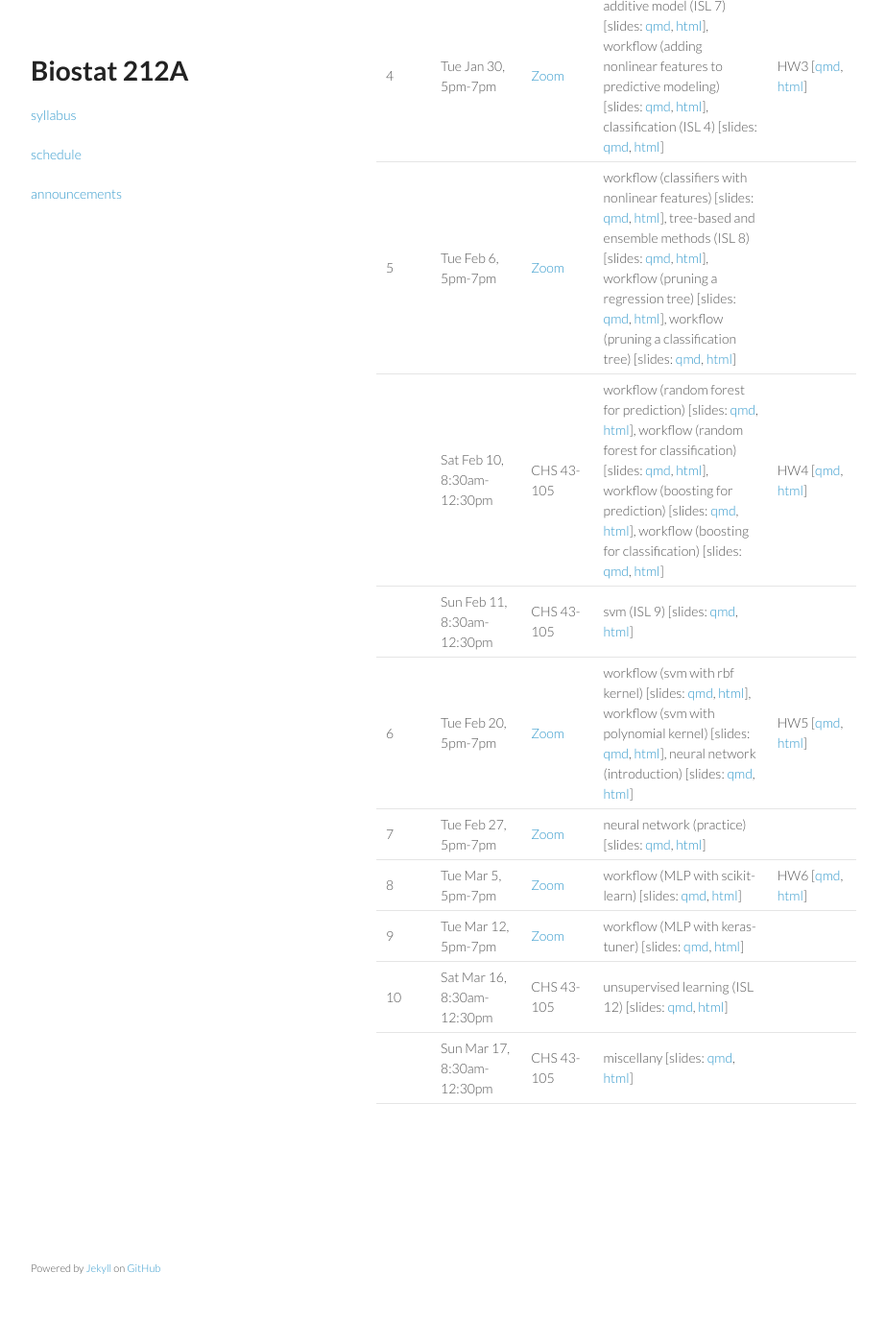
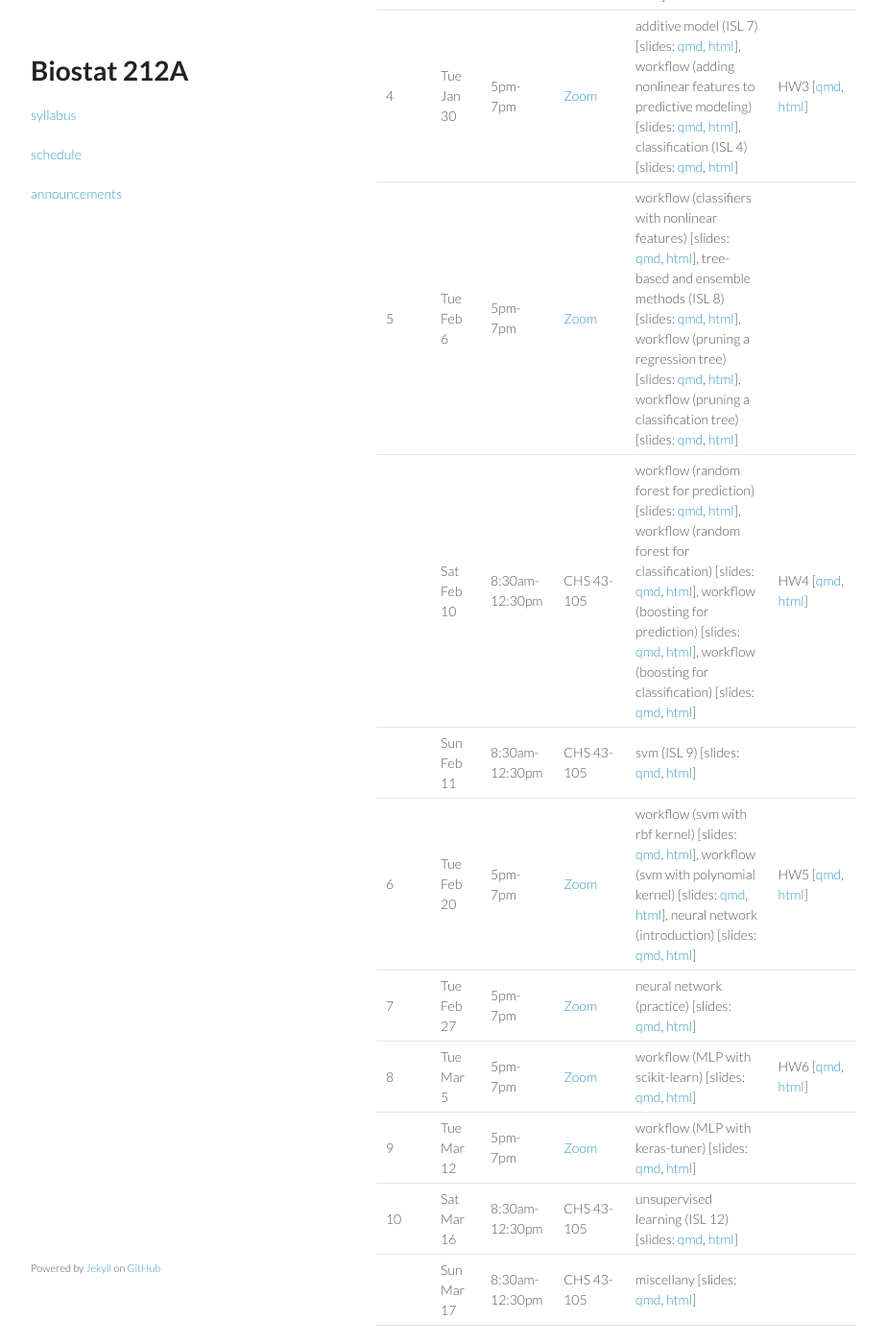
Before and after one commit to ucla-biostat-212a/2024winter, a Jekyll site: the page built from schedule/schedule.md, in a window 1280 px wide and 1400 px high, scrolled down 881 px. Shown: the whole window at 96% size, without its empty margins (178-1101 px from the left). Built offline with Jekyll 4.4.1, drawn with Linux system fonts in a browser that asks for light colours; some of the changed text lies outside the part shown.

```diff
--- a/schedule/schedule.md
+++ b/schedule/schedule.md
@@ -22,19 +22,19 @@ Books:
 - ESL refers to the book _Elements of Statistical Learning: Data Mining, Inference, and Prediction_ (2009, 2nd Edition).
 
 
-| Week | Date/Time | Location | Lecture | Homework |
-|:-----------|:------------|:------------|:------------|:------------|
-| 1 | Sat Jan 6, 8:30am-12:30pm | CHS 33-105 | course intro and logistics (ISL 1) \[slides: [qmd](https://raw.githubusercontent.com/ucla-econ-425t/2023winter/master/slides/01-intro/intro.qmd), [html](../slides/01-intro/intro.html)\], overview of machine learning (ISL 2) \[slides: [qmd](https://raw.githubusercontent.com/ucla-econ-425t/2023winter/master/slides/02-statlearn/statlearn.qmd), [html](../slides/02-statlearn/statlearn.html)\] | HW1 \[[qmd](https://raw.githubusercontent.com/ucla-econ-425t/2023winter/master/hw/hw1/hw1.qmd), [html](../hw/hw1/hw1.html)\] |
-|   | Sun Jan 7, 8:30am-12:30pm | CHS 43-105 | linear regression (ISL 3) \[slides: [qmd](https://raw.githubusercontent.com/ucla-econ-425t/2023winter/master/slides/03-linreg/linreg.qmd), [html](../slides/03-linreg/linreg.html)\] | |
-| 2 | Tue Jan 16, 5pm-7pm | [Zoom]() | model selection and regularization (ISL 6) \[slides: [qmd](https://raw.githubusercontent.com/ucla-econ-425t/2023winter/master/slides/06-modelselection/modelselection.qmd), [html](../slides/06-modelselection/modelselection.html)\] | HW2 \[[qmd](https://raw.githubusercontent.com/ucla-econ-425t/2023winter/master/hw/hw2/hw2.qmd), [html](../hw/hw2/hw2.html)\] |
-| 3 | Tue Jan 23, 5pm-7pm | [Zoom]() | resampling method (ISL 5) \[slides: [qmd](https://raw.githubusercontent.com/ucla-econ-425t/2023winter/master/slides/05-resampling/resampling.qmd), [html](../slides/05-resampling/resampling.html)\], workflow (lasso) \[slides: [qmd](https://raw.githubusercontent.com/ucla-econ-425t/2023winter/master/slides/06-modelselection/workflow_lasso.qmd), [html](../slides/06-modelselection/workflow_lasso.html)\] | |
-| 4 | Tue Jan 30, 5pm-7pm | [Zoom]() | additive model (ISL 7) \[slides: [qmd](https://raw.githubusercontent.com/ucla-econ-425t/2023winter/master/slides/07-nonlinear/nonlinear.qmd), [html](../slides/07-nonlinear/nonlinear.html)\], workflow (adding nonlinear features to predictive modeling) \[slides: [qmd](https://raw.githubusercontent.com/ucla-econ-425t/2023winter/master/slides/07-nonlinear/workflow_bs.qmd), [html](../slides/07-nonlinear/workflow_bs.html)\], classification (ISL 4) \[slides: [qmd](https://raw.githubusercontent.com/ucla-econ-425t/2023winter/master/slides/04-classification/classification.qmd), [html](../slides/04-classification/classification.html)\] | HW3 \[[qmd](https://raw.githubusercontent.com/ucla-econ-425t/2023winter/master/hw/hw3/hw3.qmd), [html](../hw/hw3/hw3.html)\] |
-| 5 | Tue Feb 6, 5pm-7pm | [Zoom]() | workflow (classifiers with nonlinear features) \[slides: [qmd](https://raw.githubusercontent.com/ucla-econ-425t/2023winter/master/slides/04-classification/workflow_classifier_bs.qmd), [html](../slides/04-classification/workflow_classifier_bs.html)\], tree-based and ensemble methods (ISL 8) \[slides: [qmd](https://raw.githubusercontent.com/ucla-econ-425t/2023winter/master/slides/08-tree/tree.qmd), [html](../slides/08-tree/tree.html)\], workflow (pruning a regression tree) \[slides: [qmd](https://raw.githubusercontent.com/ucla-econ-425t/2023winter/master/slides/08-tree/workflow_regtree.qmd), [html](../slides/08-tree/workflow_regtree.html)\], workflow (pruning a classification tree) \[slides: [qmd](https://raw.githubusercontent.com/ucla-econ-425t/2023winter/master/slides/08-tree/workflow_classtree.qmd), [html](../slides/08-tree/workflow_classtree.html)\] |  |
-|   | Sat Feb 10, 8:30am-12:30pm | CHS 43-105 | workflow (random forest for prediction) \[slides: [qmd](https://raw.githubusercontent.com/ucla-econ-425t/2023winter/master/slides/08-tree/workflow_rf_reg.qmd), [html](../slides/08-tree/workflow_rf_reg.html)\], workflow (random forest for classification) \[slides: [qmd](https://raw.githubusercontent.com/ucla-econ-425t/2023winter/master/slides/08-tree/workflow_rf_class.qmd), [html](../slides/08-tree/workflow_rf_class.html)\], workflow (boosting for prediction) \[slides: [qmd](https://raw.githubusercontent.com/ucla-econ-425t/2023winter/master/slides/08-tree/workflow_boosting_reg.qmd), [html](../slides/08-tree/workflow_boosting_reg.html)\], workflow (boosting for classification) \[slides: [qmd](https://raw.githubusercontent.com/ucla-econ-425t/2023winter/master/slides/08-tree/workflow_boosting_class.qmd), [html](../slides/08-tree/workflow_boosting_class.html)\] | HW4 \[[qmd](https://raw.githubusercontent.com/ucla-econ-425t/2023winter/master/hw/hw4/hw4.qmd), [html](../hw/hw4/hw4.html)\] |
-|  | Sun Feb 11, 8:30am-12:30pm | CHS 43-105 | svm (ISL 9) \[slides: [qmd](https://raw.githubusercontent.com/ucla-econ-425t/2023winter/master/slides/09-svm/svm.qmd), [html](../slides/09-svm/svm.html)\] | |
-| 6 | Tue Feb 20, 5pm-7pm | [Zoom]() | workflow (svm with rbf kernel) \[slides: [qmd](https://raw.githubusercontent.com/ucla-econ-425t/2023winter/master/slides/09-svm/workflow_svm_rbf.qmd), [html](../slides/09-svm/workflow_svm_rbf.html)\], workflow (svm with polynomial kernel) \[slides: [qmd](https://raw.githubusercontent.com/ucla-econ-425t/2023winter/master/slides/09-svm/workflow_svm_poly.qmd), [html](../slides/09-svm/workflow_svm_poly.html)\],  neural network (introduction) \[slides: [qmd](https://raw.githubusercontent.com/ucla-econ-425t/2023winter/master/slides/10-nn/nn.qmd), [html](../slides/10-nn/nn.html)\]  | HW5 \[[qmd](https://raw.githubusercontent.com/ucla-econ-425t/2023winter/master/hw/hw5/hw5.qmd), [html](../hw/hw5/hw5.html)\] |
-| 7 | Tue Feb 27, 5pm-7pm | [Zoom]() | neural network (practice) \[slides: [qmd](https://raw.githubusercontent.com/ucla-econ-425t/2023winter/master/slides/10-nn/nn_practice.qmd), [html](../slides/10-nn/nn_practice.html)\]  |  |
-| 8 | Tue Mar 5, 5pm-7pm | [Zoom]() | workflow (MLP with scikit-learn) \[slides: [qmd](https://raw.githubusercontent.com/ucla-econ-425t/2023winter/master/slides/10-nn/heart_mlp/workflow_mlp_sklearn.qmd), [html](../slides/10-nn/heart_mlp/workflow_mlp_sklearn.html)\] | HW6 \[[qmd](https://raw.githubusercontent.com/ucla-econ-425t/2023winter/master/hw/hw6/hw6.qmd), [html](../hw/hw6/hw6.html)\] |
-| 9 | Tue Mar 12, 5pm-7pm | [Zoom]() | workflow (MLP with keras-tuner) \[slides: [qmd](https://raw.githubusercontent.com/ucla-econ-425t/2023winter/master/slides/10-nn/heart_mlp/workflow_mlp_kerastune.qmd), [html](../slides/10-nn/heart_mlp/workflow_mlp_kerastune.html)\] | |
-| 10 | Sat Mar 16, 8:30am-12:30pm | CHS 43-105 | unsupervised learning (ISL 12) \[slides: [qmd](https://raw.githubusercontent.com/ucla-econ-425t/2023winter/master/slides/12-unsupervised/unsupervised.qmd), [html](../slides/12-unsupervised/unsupervised.html)\] | |
-| | Sun Mar 17, 8:30am-12:30pm | CHS 43-105 | miscellany \[slides: [qmd](https://raw.githubusercontent.com/ucla-econ-425t/2023winter/master/slides/coda/coda.qmd), [html](../slides/coda/coda.html)\] | |
+| Week | Date | Time | Location | Lecture | Homework |
+|:-----------|:------------|:------------|:------------|:------------|:------------|
+| 1 | Sat Jan 6 | 8:30am-12:30pm | CHS 33-105 | course intro and logistics (ISL 1) \[slides: [qmd](https://raw.githubusercontent.com/ucla-econ-425t/2023winter/master/slides/01-intro/intro.qmd), [html](../slides/01-intro/intro.html)\], overview of machine learning (ISL 2) \[slides: [qmd](https://raw.githubusercontent.com/ucla-econ-425t/2023winter/master/slides/02-statlearn/statlearn.qmd), [html](../slides/02-statlearn/statlearn.html)\] | HW1 \[[qmd](https://raw.githubusercontent.com/ucla-econ-425t/2023winter/master/hw/hw1/hw1.qmd), [html](../hw/hw1/hw1.html)\] |
+|   | Sun Jan 7 | 8:30am-12:30pm | CHS 43-105 | linear regression (ISL 3) \[slides: [qmd](https://raw.githubusercontent.com/ucla-econ-425t/2023winter/master/slides/03-linreg/linreg.qmd), [html](../slides/03-linreg/linreg.html)\] | |
+| 2 | Tue Jan 16 | 5pm-7pm | [Zoom]() | model selection and regularization (ISL 6) \[slides: [qmd](https://raw.githubusercontent.com/ucla-econ-425t/2023winter/master/slides/06-modelselection/modelselection.qmd), [html](../slides/06-modelselection/modelselection.html)\] | HW2 \[[qmd](https://raw.githubusercontent.com/ucla-econ-425t/2023winter/master/hw/hw2/hw2.qmd), [html](../hw/hw2/hw2.html)\] |
+| 3 | Tue Jan 23 | 5pm-7pm | [Zoom]() | resampling method (ISL 5) \[slides: [qmd](https://raw.githubusercontent.com/ucla-econ-425t/2023winter/master/slides/05-resampling/resampling.qmd), [html](../slides/05-resampling/resampling.html)\], workflow (lasso) \[slides: [qmd](https://raw.githubusercontent.com/ucla-econ-425t/2023winter/master/slides/06-modelselection/workflow_lasso.qmd), [html](../slides/06-modelselection/workflow_lasso.html)\] | |
+| 4 | Tue Jan 30 | 5pm-7pm | [Zoom]() | additive model (ISL 7) \[slides: [qmd](https://raw.githubusercontent.com/ucla-econ-425t/2023winter/master/slides/07-nonlinear/nonlinear.qmd), [html](../slides/07-nonlinear/nonlinear.html)\], workflow (adding nonlinear features to predictive modeling) \[slides: [qmd](https://raw.githubusercontent.com/ucla-econ-425t/2023winter/master/slides/07-nonlinear/workflow_bs.qmd), [html](../slides/07-nonlinear/workflow_bs.html)\], classification (ISL 4) \[slides: [qmd](https://raw.githubusercontent.com/ucla-econ-425t/2023winter/master/slides/04-classification/classification.qmd), [html](../slides/04-classification/classification.html)\] | HW3 \[[qmd](https://raw.githubusercontent.com/ucla-econ-425t/2023winter/master/hw/hw3/hw3.qmd), [html](../hw/hw3/hw3.html)\] |
+| 5 | Tue Feb 6 | 5pm-7pm | [Zoom]() | workflow (classifiers with nonlinear features) \[slides: [qmd](https://raw.githubusercontent.com/ucla-econ-425t/2023winter/master/slides/04-classification/workflow_classifier_bs.qmd), [html](../slides/04-classification/workflow_classifier_bs.html)\], tree-based and ensemble methods (ISL 8) \[slides: [qmd](https://raw.githubusercontent.com/ucla-econ-425t/2023winter/master/slides/08-tree/tree.qmd), [html](../slides/08-tree/tree.html)\], workflow (pruning a regression tree) \[slides: [qmd](https://raw.githubusercontent.com/ucla-econ-425t/2023winter/master/slides/08-tree/workflow_regtree.qmd), [html](../slides/08-tree/workflow_regtree.html)\], workflow (pruning a classification tree) \[slides: [qmd](https://raw.githubusercontent.com/ucla-econ-425t/2023winter/master/slides/08-tree/workflow_classtree.qmd), [html](../slides/08-tree/workflow_classtree.html)\] |  |
+|   | Sat Feb 10 | 8:30am-12:30pm | CHS 43-105 | workflow (random forest for prediction) \[slides: [qmd](https://raw.githubusercontent.com/ucla-econ-425t/2023winter/master/slides/08-tree/workflow_rf_reg.qmd), [html](../slides/08-tree/workflow_rf_reg.html)\], workflow (random forest for classification) \[slides: [qmd](https://raw.githubusercontent.com/ucla-econ-425t/2023winter/master/slides/08-tree/workflow_rf_class.qmd), [html](../slides/08-tree/workflow_rf_class.html)\], workflow (boosting for prediction) \[slides: [qmd](https://raw.githubusercontent.com/ucla-econ-425t/2023winter/master/slides/08-tree/workflow_boosting_reg.qmd), [html](../slides/08-tree/workflow_boosting_reg.html)\], workflow (boosting for classification) \[slides: [qmd](https://raw.githubusercontent.com/ucla-econ-425t/2023winter/master/slides/08-tree/workflow_boosting_class.qmd), [html](../slides/08-tree/workflow_boosting_class.html)\] | HW4 \[[qmd](https://raw.githubusercontent.com/ucla-econ-425t/2023winter/master/hw/hw4/hw4.qmd), [html](../hw/hw4/hw4.html)\] |
+|  | Sun Feb 11 | 8:30am-12:30pm | CHS 43-105 | svm (ISL 9) \[slides: [qmd](https://raw.githubusercontent.com/ucla-econ-425t/2023winter/master/slides/09-svm/svm.qmd), [html](../slides/09-svm/svm.html)\] | |
+| 6 | Tue Feb 20 | 5pm-7pm | [Zoom]() | workflow (svm with rbf kernel) \[slides: [qmd](https://raw.githubusercontent.com/ucla-econ-425t/2023winter/master/slides/09-svm/workflow_svm_rbf.qmd), [html](../slides/09-svm/workflow_svm_rbf.html)\], workflow (svm with polynomial kernel) \[slides: [qmd](https://raw.githubusercontent.com/ucla-econ-425t/2023winter/master/slides/09-svm/workflow_svm_poly.qmd), [html](../slides/09-svm/workflow_svm_poly.html)\],  neural network (introduction) \[slides: [qmd](https://raw.githubusercontent.com/ucla-econ-425t/2023winter/master/slides/10-nn/nn.qmd), [html](../slides/10-nn/nn.html)\]  | HW5 \[[qmd](https://raw.githubusercontent.com/ucla-econ-425t/2023winter/master/hw/hw5/hw5.qmd), [html](../hw/hw5/hw5.html)\] |
+| 7 | Tue Feb 27 | 5pm-7pm | [Zoom]() | neural network (practice) \[slides: [qmd](https://raw.githubusercontent.com/ucla-econ-425t/2023winter/master/slides/10-nn/nn_practice.qmd), [html](../slides/10-nn/nn_practice.html)\]  |  |
+| 8 | Tue Mar 5 | 5pm-7pm | [Zoom]() | workflow (MLP with scikit-learn) \[slides: [qmd](https://raw.githubusercontent.com/ucla-econ-425t/2023winter/master/slides/10-nn/heart_mlp/workflow_mlp_sklearn.qmd), [html](../slides/10-nn/heart_mlp/workflow_mlp_sklearn.html)\] | HW6 \[[qmd](https://raw.githubusercontent.com/ucla-econ-425t/2023winter/master/hw/hw6/hw6.qmd), [html](../hw/hw6/hw6.html)\] |
+| 9 | Tue Mar 12 | 5pm-7pm | [Zoom]() | workflow (MLP with keras-tuner) \[slides: [qmd](https://raw.githubusercontent.com/ucla-econ-425t/2023winter/master/slides/10-nn/heart_mlp/workflow_mlp_kerastune.qmd), [html](../slides/10-nn/heart_mlp/workflow_mlp_kerastune.html)\] | |
+| 10 | Sat Mar 16 | 8:30am-12:30pm | CHS 43-105 | unsupervised learning (ISL 12) \[slides: [qmd](https://raw.githubusercontent.com/ucla-econ-425t/2023winter/master/slides/12-unsupervised/unsupervised.qmd), [html](../slides/12-unsupervised/unsupervised.html)\] | |
+| | Sun Mar 17 | 8:30am-12:30pm | CHS 43-105 | miscellany \[slides: [qmd](https://raw.githubusercontent.com/ucla-econ-425t/2023winter/master/slides/coda/coda.qmd), [html](../slides/coda/coda.html)\] | |
```
